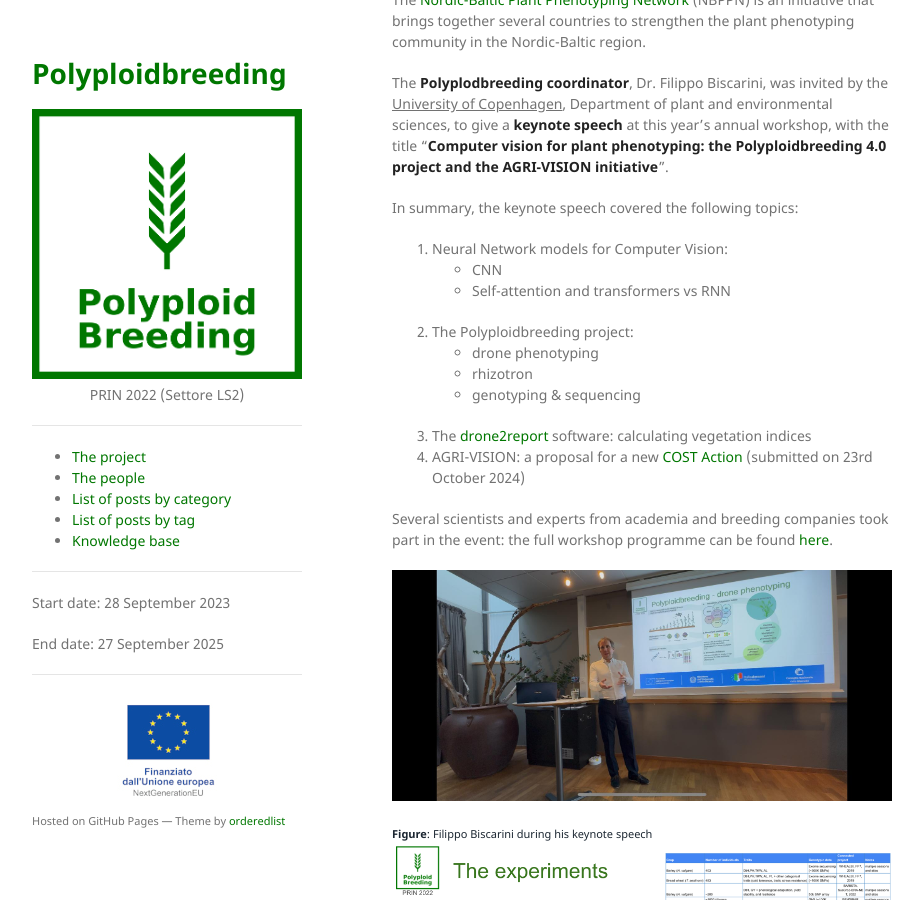
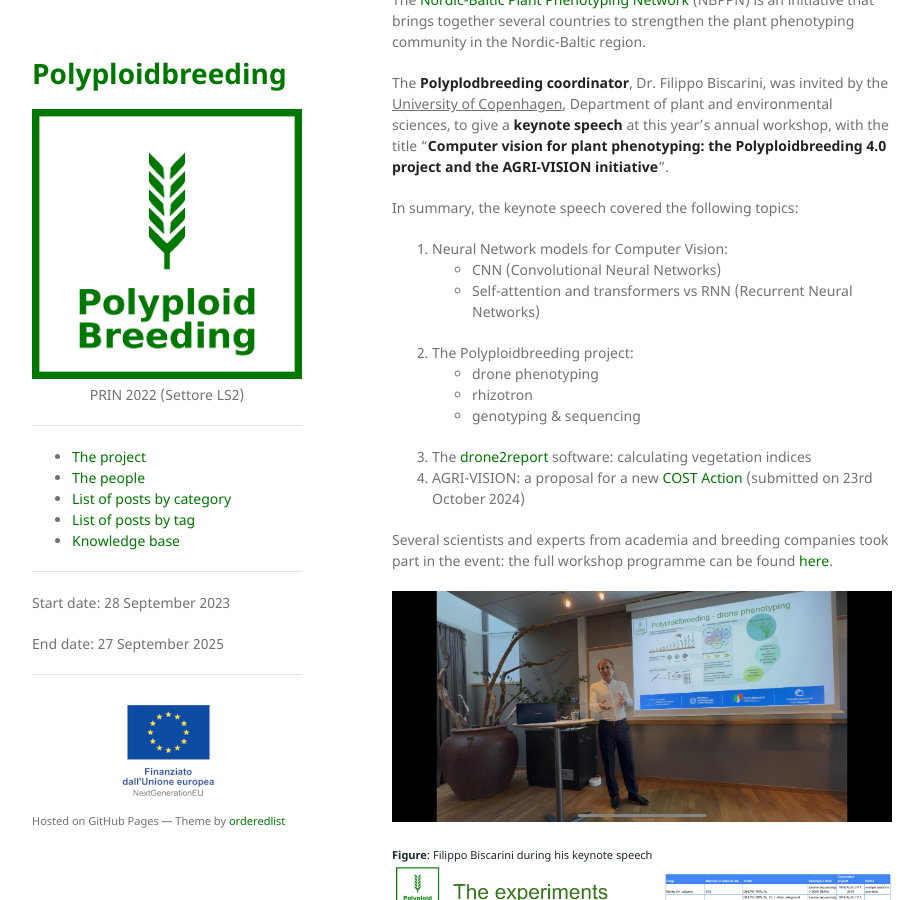
Before and after one commit to polyploidbreeding/polyploidbreeding.github.io, a Jekyll site: the page built from _posts/2024-11-22-keynote.md, in a window 1280 px wide and 900 px high, scrolled down 348 px. Shown: the whole window, without its empty margins (178-1101 px from the left). Built offline with Jekyll 4.4.1, drawn with Linux system fonts in a browser that asks for light colours.

Commit message:
added: explanation of abbreviations

```diff
--- a/_posts/2024-11-22-keynote.md
+++ b/_posts/2024-11-22-keynote.md
@@ -22,8 +22,8 @@ with the title "**Computer vision for plant phenotyping: the Polyploidbreeding 4
 In summary, the keynote speech covered the following topics:
 
 1. Neural Network models for Computer Vision:
-	- CNN
-	- Self-attention and transformers vs RNN
+	- CNN (Convolutional Neural Networks)
+	- Self-attention and transformers vs RNN (Recurrent Neural Networks)
 2. The Polyploidbreeding project:
 	- drone phenotyping
 	- rhizotron
```
